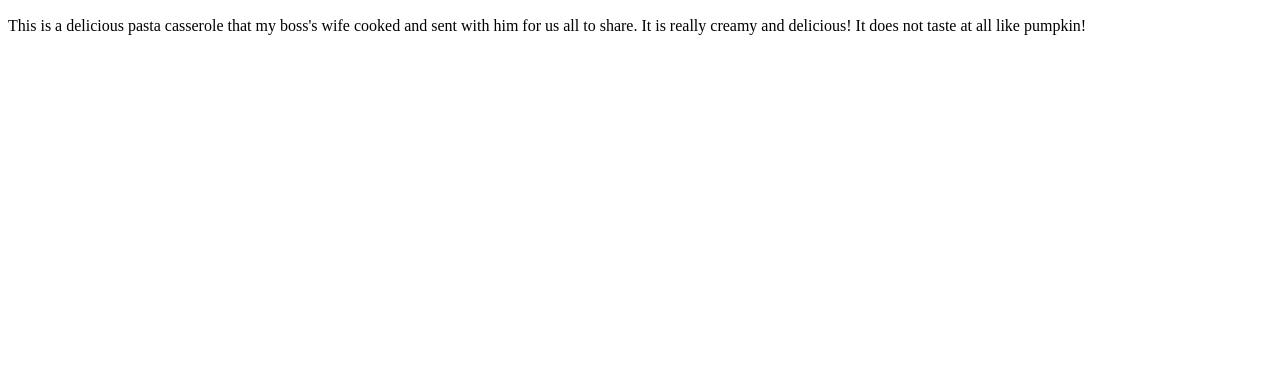
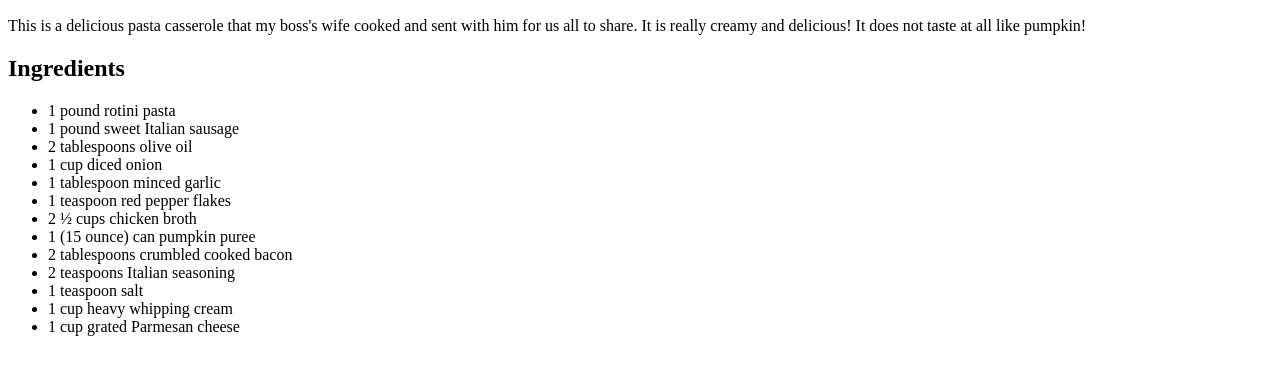
Before and after one commit to bnishihara91/odin-recipes, a plain HTML site: page recipes/pumpkin.html in a window 1280 px wide. Shown: the part 434-800 px from the top of the page. Drawn offline with Linux system fonts and the light colour scheme.

Commit message:
"Add ingredients to pumpkin.html"

```diff
--- a/recipes/pumpkin.html
+++ b/recipes/pumpkin.html
@@ -13,5 +13,22 @@
     <h2>Description</h2>
     <p>This is a delicious pasta casserole that my boss's wife cooked and sent with him for us all to share. It is really creamy and delicious! It does not taste at all like pumpkin!</p>
 
+    <h2>Ingredients</h2>
+    <ul>
+        <li>1 pound rotini pasta</li>
+        <li>1 pound sweet Italian sausage</li>
+        <li>2 tablespoons olive oil</li>
+        <li>1 cup diced onion</li>
+        <li>1 tablespoon minced garlic</li>
+        <li>1 teaspoon red pepper flakes</li>
+        <li>2 ½ cups chicken broth</li>
+        <li>1 (15 ounce) can pumpkin puree</li>
+        <li>2 tablespoons crumbled cooked bacon</li>
+        <li>2 teaspoons Italian seasoning</li>
+        <li>1 teaspoon salt</li>
+        <li>1 cup heavy whipping cream</li>
+        <li>1 cup grated Parmesan cheese</li>
+    </ul>
+
 </body>
 </html>
```
